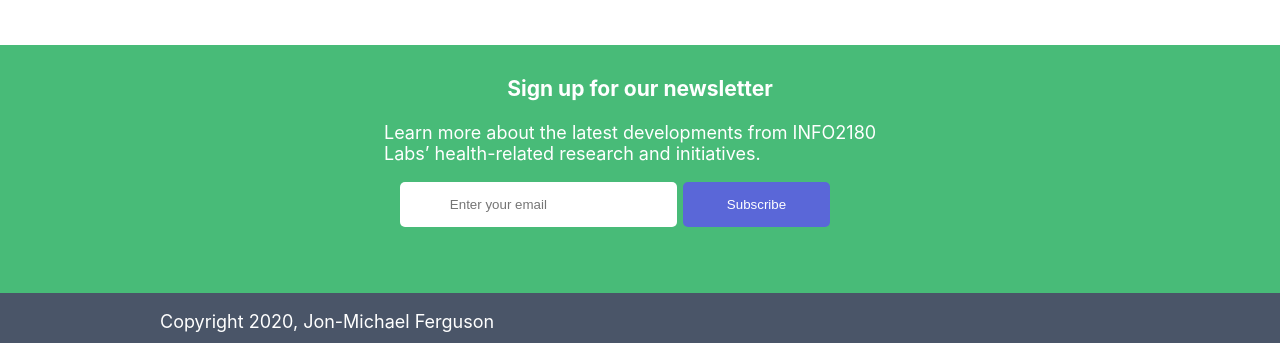
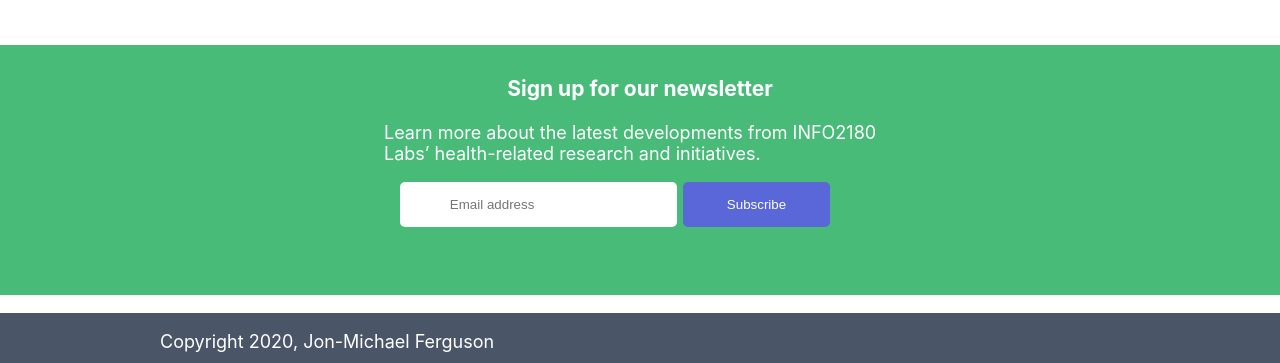
Before and after one commit to JonMike21/info2180-project1, a plain HTML site: page index.html in a window 1280 px wide. Shown: the part 1637-2000 px from the top of the page. Drawn offline with Linux system fonts and the light colour scheme.

Commit message:
added javascript and fixed small part of css

```diff
--- a/scripts.js
+++ b/scripts.js
@@ -1 +1,19 @@
 /* Add your JavaScript to this file */
+window.onload= ()=>{
+  let btn = document.querySelector(".newsletter form button.btn");
+  let mail = document.querySelector(".newsletter form input[type=\"email\"]");
+  let message = document.querySelector(".newsletter div.message");
+  const testmail = /^(([^<>()\[\]\\.,;:\s@"]+(\.[^<>()\[\]\\.,;:\s@"]+)*)|(".+"))@((\[[0-9]{1,3}\.[0-9]{1,3}\.[0-9]{1,3}\.[0-9]{1,3}\])|(([a-zA-Z\-0-9]+\.)+[a-zA-Z]{2,}))$/ ;
+
+  mail.setAttribute("placeholder", "Email address"); //swet to match template
+
+  btn.onclick = (event)=>{
+    event.preventDefault();
+    if (testmail.test(mail.value.toLowerCase()) != 0 && mail.value.length){
+      message.innerHTML = "Thank you! Your email address ${mail.value} has been added to our mailing list!";
+    }
+    else{
+      message.innerHTML = "Please enter a valid email address.";
+    }
+  }
+}
--- a/styles.css
+++ b/styles.css
@@ -1,7 +1,7 @@
 /* Add your CSS to this file */
 body {
     display: grid;
-    grid-template-rows: 30px 250px 450px 350px 400px 300px 50px;
+    grid-template-rows: 30px 250px 450px 350px 400px 320px 50px;
 
 
     grid-row-gap: 25px;
```
